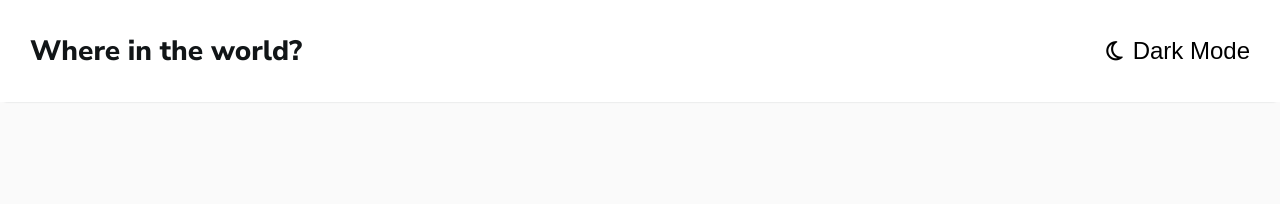
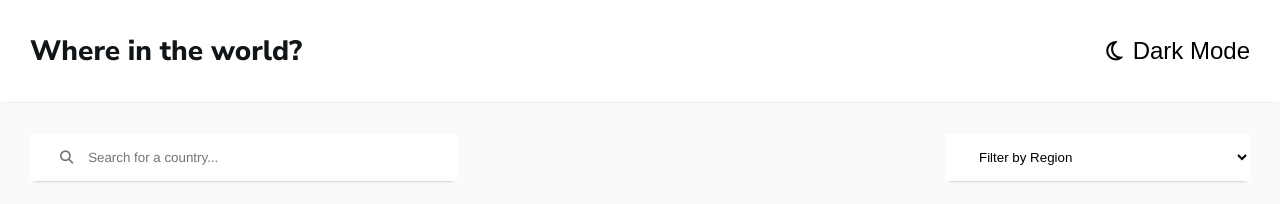
Before and after one commit to AndrzejBuleczka/REST-Countries-API-with-color-theme-switcher, a plain HTML site: page index.html in a window 1280 px wide. Drawn offline with Linux system fonts and the light colour scheme; no server answers.

Commit message:
adding input field and filter selection

```diff
--- a/app.js
+++ b/app.js
@@ -2,10 +2,14 @@ import { renderCountriesList } from "./dom-utils.js";
 
 const API_URL_ALL = "https://restcountries.com/v3.1/all";
 let countries;
+let query = '';
 
 fetch(API_URL_ALL)
   .then(res => res.json())
   .then((countriesRaw) => {
+    countries = countriesRaw.filter((country) => {
+      country.name.common.toLowerCase().includes(query.toLowerCase())
+    })
     countries = countriesRaw.map((country) => {
       return {
         capital: country.capital && country.capital[0],
@@ -16,5 +20,8 @@ fetch(API_URL_ALL)
       };
     });
     renderCountriesList(countries)
-    // console.log(countries);
   });
+
+  document.querySelector('query').addEventListener('click', () => {
+    //render countries based on query
+  })
--- a/index.html
+++ b/index.html
@@ -25,6 +25,21 @@
 
   </header>
   <main id="root">
+    <div class="filters">
+      <input
+        type="text"
+        id="query"
+        class="fontawesome"
+        placeholder="&#xF002;    Search for a country...">
+        <select name="region" id="region">
+          <option value="">Filter by Region</option>
+          <option value="Europe">Europe</option>
+          <option value="America">America</option>
+          <option value="Asia">Asia</option>
+          <option value="Africa">Africa</option>
+          <option value="Oceania">Oceania</option>
+        </select>
+    </div>
   </main>
   <script type="module" src="dom-utils.js"></script>
   <script type="module" src="app.js"></script>
--- a/style.css
+++ b/style.css
@@ -54,6 +54,32 @@ header button i {
   margin-right: 10px;
 }
 
+.filters {
+  display: flex;
+  justify-content: space-between;
+  margin-bottom: 60px;
+}
+
+#query {
+  width: 35%;
+  padding: 15px 30px;
+  border: none;
+  background-color: var(--color-white);
+  box-shadow: 0px 3px 3px -4px rgba(66, 68, 90, 1);
+}
+
+#region {
+  width: 25%;
+  padding: 15px 30px;
+  border: none;
+  background-color: var(--color-white);
+  box-shadow: 0px 3px 3px -4px rgba(66, 68, 90, 1);
+}
+
+.fontawesome {
+  font-family: 'Helvetica', FontAwesome, sans-serif;
+}
+
 ul {
   display: grid;
   grid-template-columns: 1fr 1fr 1fr 1fr;
```
